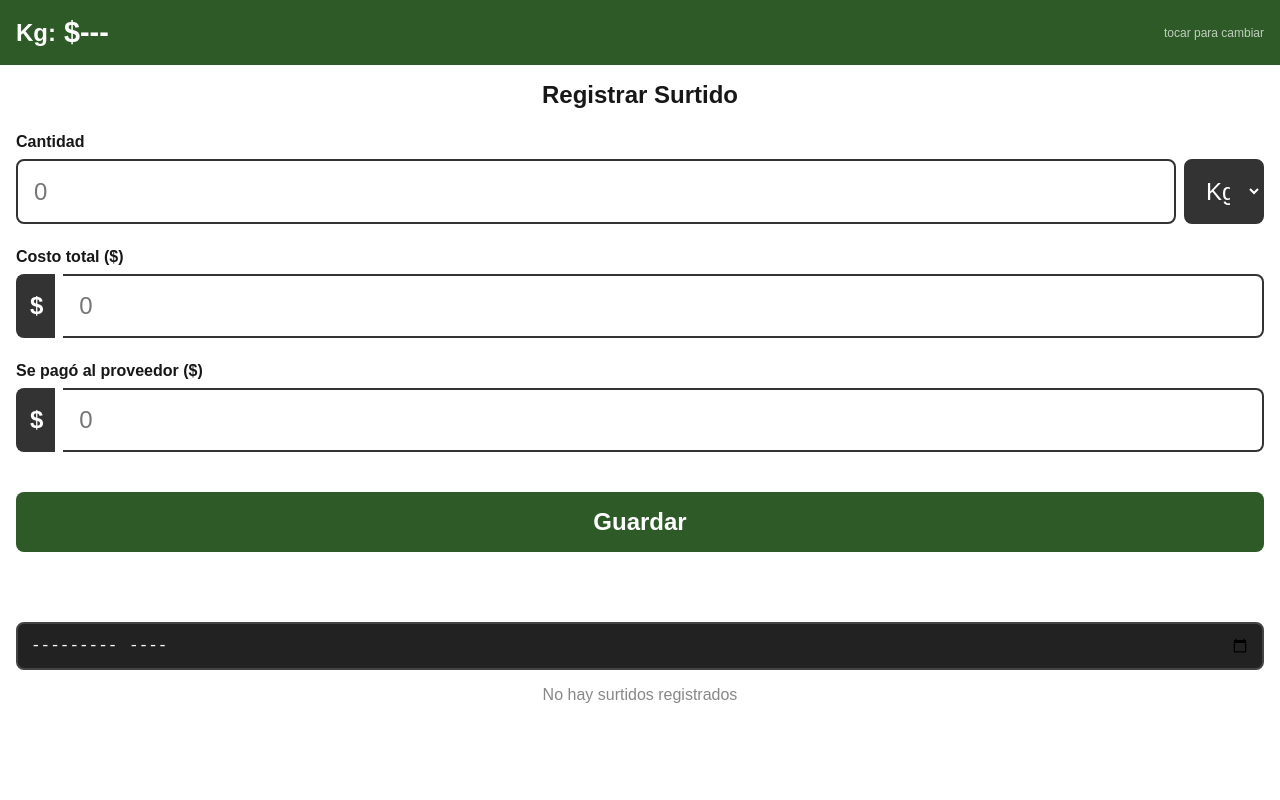
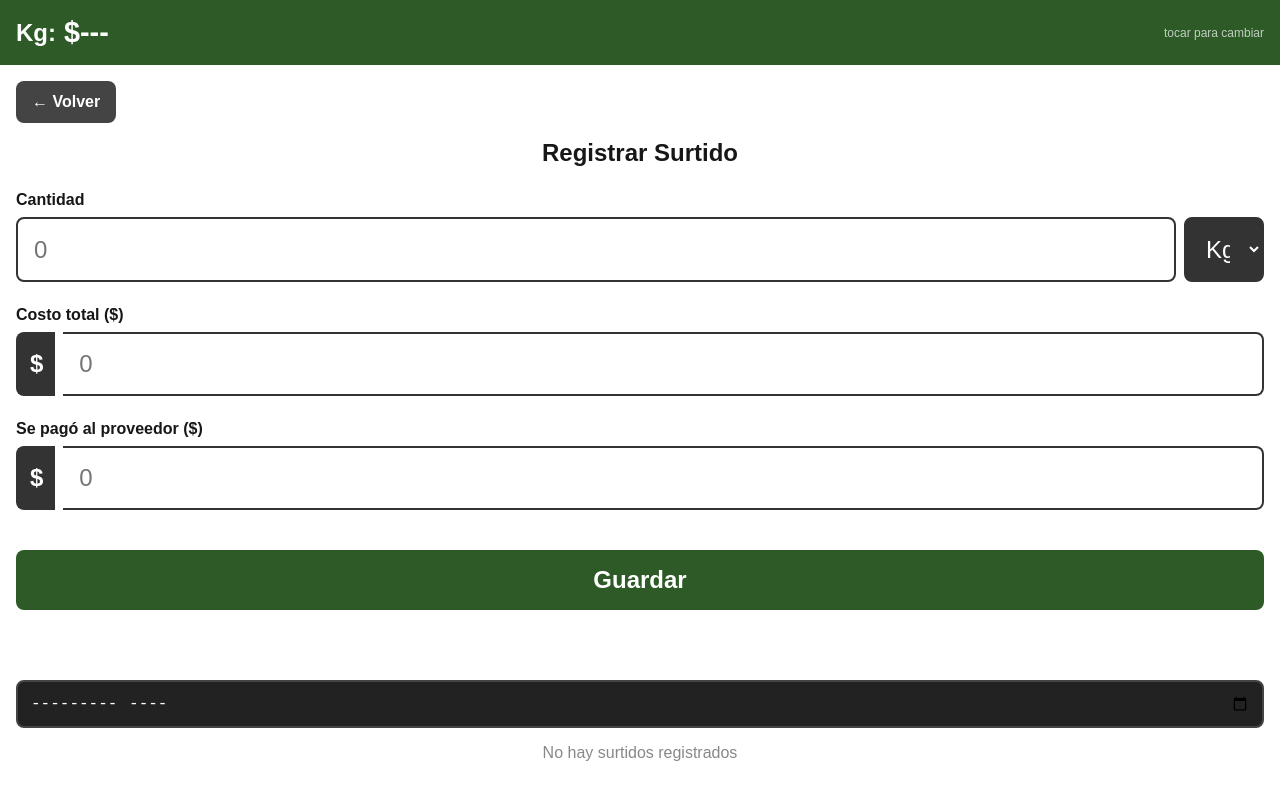
Before and after one commit to Chatesito/app-platano-control, a Next.js app: page /surtido in a window 1280 px wide. Built offline with nearby package versions, Linux system fonts and the light colour scheme.

Commit message:
feat: añadido boton para regresar al inicio

```diff
--- a/src/app/cartera/page.module.css
+++ b/src/app/cartera/page.module.css
@@ -220,3 +220,17 @@
   font-size: 1.2rem;
   font-weight: bold;
 }
+
+.botonVolver {
+  display: inline-block;
+  padding: 0.75rem 1rem;
+  font-size: 1rem;
+  font-weight: bold;
+  background-color: #444;
+  color: white;
+  border: none;
+  border-radius: 8px;
+  cursor: pointer;
+  margin-bottom: 1rem;
+  text-decoration: none;
+}
--- a/src/app/cartera/page.tsx
+++ b/src/app/cartera/page.tsx
@@ -1,6 +1,7 @@
 'use client';
 
 import { useState, useEffect } from 'react';
+import Link from 'next/link';
 import { db, DeudaCliente, Compra, Cliente, Venta, VentaRapida, RegistroGanancia, HistorialCliente } from '@/lib/db';
 import styles from './page.module.css';
 
@@ -181,6 +182,7 @@ export default function CarteraPage() {
 
   return (
     <main className={styles.main}>
+      <Link href="/" className={styles.botonVolver}>← Volver</Link>
       <h1 className={styles.titulo}>Cartera</h1>
 
       {cargando ? (
--- a/src/app/surtido/page.module.css
+++ b/src/app/surtido/page.module.css
@@ -247,3 +247,21 @@
   color: white;
   box-sizing: border-box;
 }
+
+.botonVolver {
+  display: inline-block;
+  padding: 0.75rem 1rem;
+  font-size: 1rem;
+  font-weight: bold;
+  background-color: #444;
+  color: white;
+  border: none;
+  border-radius: 8px;
+  cursor: pointer;
+  margin-bottom: 1rem;
+  text-decoration: none;
+}
+
+.botonVolver:active {
+  background-color: #555;
+}
--- a/src/app/surtido/page.tsx
+++ b/src/app/surtido/page.tsx
@@ -1,6 +1,7 @@
 'use client';
 
 import { useState, useEffect } from 'react';
+import Link from 'next/link';
 import { db, Compra } from '@/lib/db';
 import styles from './page.module.css';
 
@@ -119,6 +120,7 @@ export default function RegistrarSurtidoPage() {
 
   return (
     <main className={styles.main}>
+      <Link href="/" className={styles.botonVolver}>← Volver</Link>
       <h1 className={styles.titulo}>Registrar Surtido</h1>
 
       {/* Formulario */}
--- a/src/app/venta/page.module.css
+++ b/src/app/venta/page.module.css
@@ -321,3 +321,17 @@
   box-sizing: border-box;
   margin-bottom: 1rem;
 }
+
+.botonVolver {
+  display: inline-block;
+  padding: 0.75rem 1rem;
+  font-size: 1rem;
+  font-weight: bold;
+  background-color: #444;
+  color: white;
+  border: none;
+  border-radius: 8px;
+  cursor: pointer;
+  margin-bottom: 1rem;
+  text-decoration: none;
+}
--- a/src/app/venta/page.tsx
+++ b/src/app/venta/page.tsx
@@ -1,6 +1,7 @@
 'use client';
 
 import { useState, useEffect } from 'react';
+import Link from 'next/link';
 import { db, Cliente, DeudaCliente, HistorialCliente, PrecioKg, HistorialTipo, VentaRapida } from '@/lib/db';
 import styles from './page.module.css';
 
@@ -468,6 +469,7 @@ export default function VentaPage() {
 
   return (
     <main className={styles.main}>
+      <Link href="/" className={styles.botonVolver}>← Volver</Link>
       <h1 className={styles.titulo}>Registrar Venta</h1>
 
       {/* Botones principales */}
--- /dev/null
+++ b/src/components/HeaderNavegacion.module.css
@@ -0,0 +1,30 @@
+.header {
+  display: flex;
+  align-items: center;
+  padding: 0.5rem;
+  background-color: #222;
+  border-bottom: 2px solid #333;
+}
+
+.botonVolver {
+  padding: 0.75rem 1rem;
+  font-size: 1rem;
+  font-weight: bold;
+  background-color: #444;
+  color: white;
+  border: none;
+  border-radius: 8px;
+  cursor: pointer;
+}
+
+.botonVolver:active {
+  background-color: #555;
+}
+
+.titulo {
+  flex: 1;
+  text-align: center;
+  font-size: 1.25rem;
+  margin: 0;
+  padding-right: 80px;
+}
```
Also changed, not shown: src/components/HeaderNavegacion.tsx (added, +21 -0 lines), 2 other files (tests, documents, lock files or other folders).
